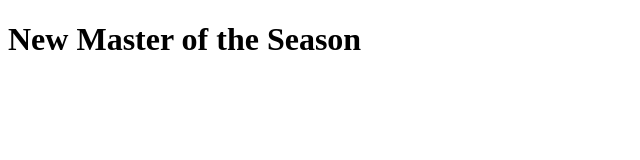
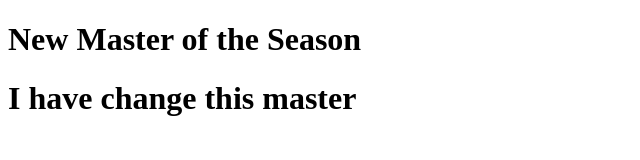
Before and after one commit to gimah/my_CynT2, a plain HTML site: page by_master.html in a window 1280 px wide. Shown: the whole page, without its empty margins (0-640 px from the left). Drawn offline with Linux system fonts and the light colour scheme.

Commit message:
update by master

```diff
--- a/by_master.html
+++ b/by_master.html
@@ -8,5 +8,6 @@
 </head>
 <body>
     <h1>New Master of the Season</h1>
+    <h1>I have change this master</h1>
 </body>
 </html>
```
